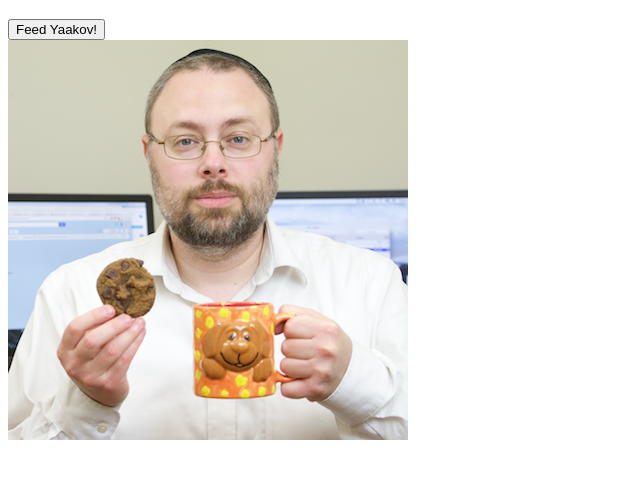
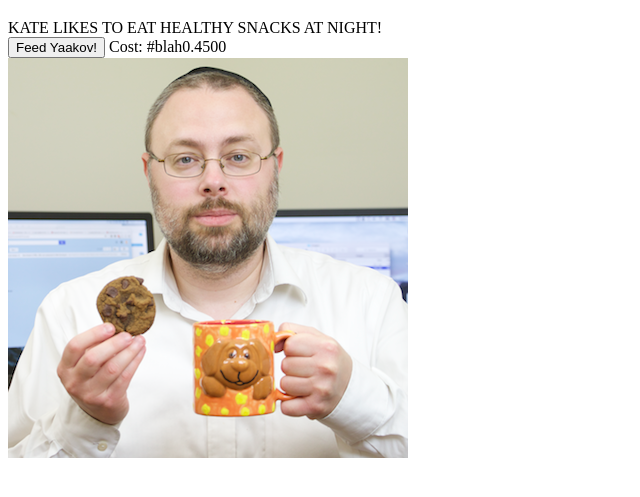
Before and after one commit to Normandy72/Filters-In-Angular, a plain HTML site: page index.html in a window 1280 px wide. Shown: the part 61-558 px from the top of the page, without its empty margins (0-640 px from the left). Drawn offline with Linux system fonts and the light colour scheme.

Commit message:
feat: add uppercase and currency filters

```diff
--- a/app.js
+++ b/app.js
@@ -4,14 +4,17 @@
     angular.module('FilterApp', [])
     .controller('FilterController', FilterController);
 
-    FilterController.$inject = ['$scope'];
+    FilterController.$inject = ['$scope', '$filter'];
 
-    function FilterController($scope){
+    function FilterController($scope, $filter){
         $scope.name = 'Kate';
         $scope.stateOfBeing = 'hungry';
+        $scope.cookieCost = .45;
 
         $scope.sayMessage = function(){
-            return 'Kate likes to eat healthy snacks at night!';
+            var message = 'Kate likes to eat healthy snacks at night!';
+            var output = $filter('uppercase')(message);
+            return output;
         };
 
         $scope.feedYaakov = function(){
--- a/index.html
+++ b/index.html
@@ -13,9 +13,10 @@
     <div ng-controller="FilterController">
         <!-- Message is: <br> -->
         <!-- {{name}} has a message for you: <br> -->
-        <!-- {{sayMessage()}} -->
+        {{sayMessage()}}
         <div>
             <button ng-click="feedYaakov()">Feed Yaakov!</button>
+            Cost: {{cookieCost | currency : "#blah" : 4}}
             <br>
             <img ng-src="images/yaakov_{{stateOfBeing}}.png">
         </div>
```
